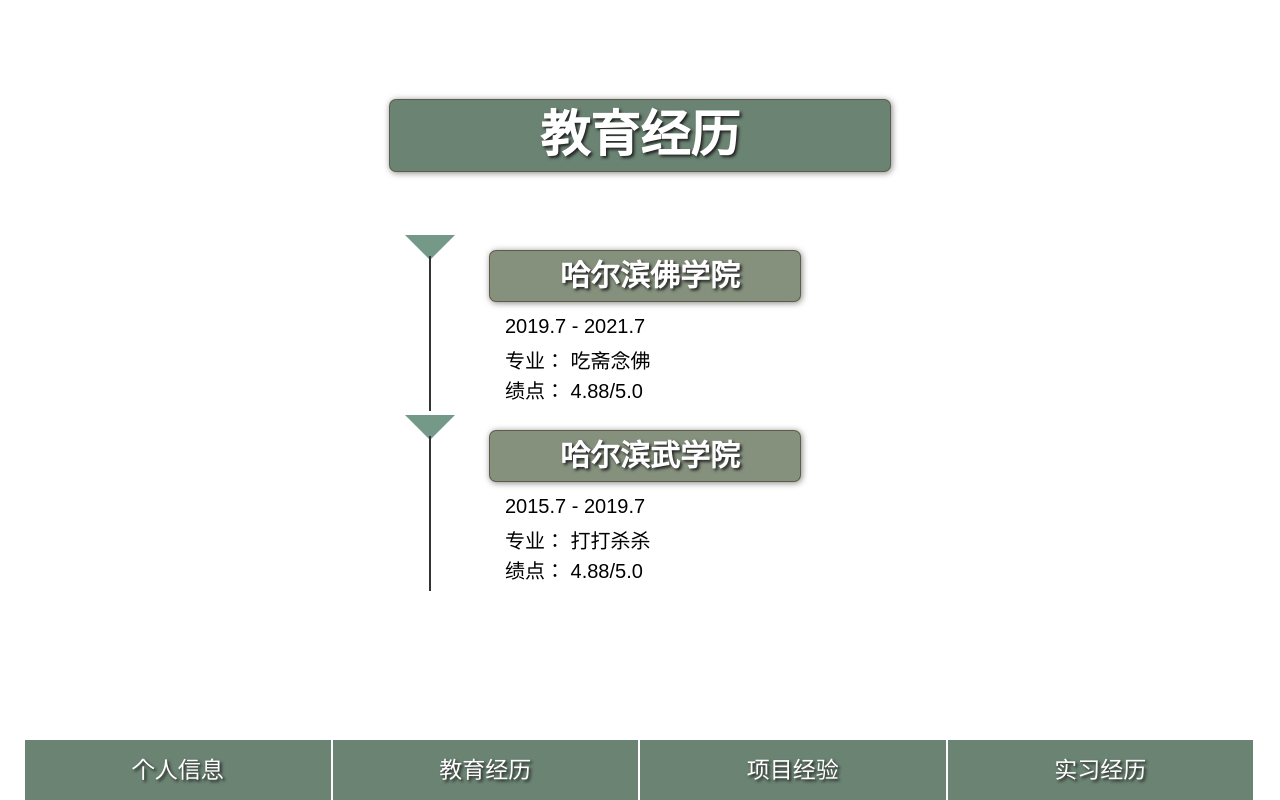
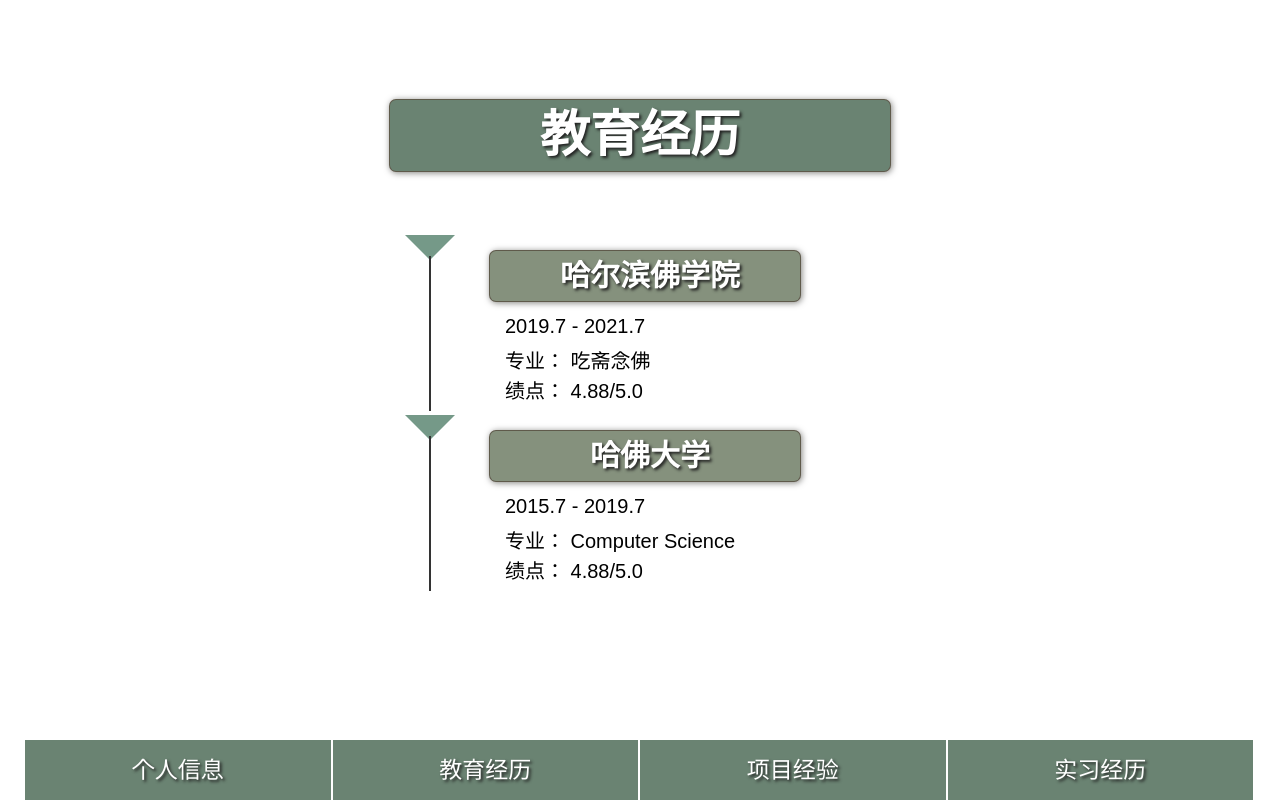
Before and after one commit to Alyssa-x/Alyssa-CV, a Vue app: page /education in a window 1280 px wide. Built offline with nearby package versions, Linux system fonts and the light colour scheme.

Commit message:
edit data

```diff
--- a/src/views/education/Education.vue
+++ b/src/views/education/Education.vue
@@ -36,10 +36,10 @@
         },
         {
           id: 2,
-          name: "哈尔滨武学院",
+          name: "哈佛大学",
           start: "2015.7",
           end: "2019.7",
-          major: "打打杀杀",
+          major: "Computer Science",
           score: "4.88/5.0"
         }
       ]
```
